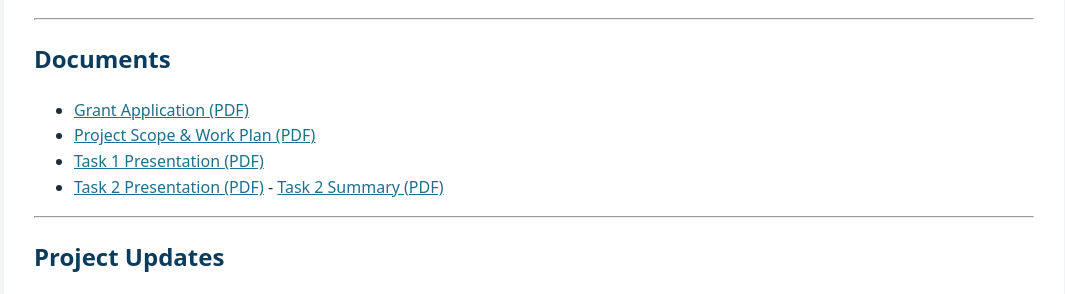
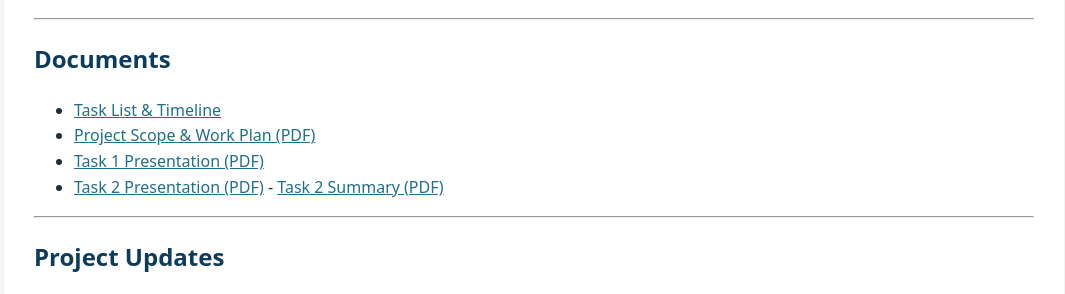
Before and after one commit to MAMRBAGOV/mamrba.gov, a Jekyll site: the page built from czm-grant.md, in a window 1280 px wide and 900 px high, scrolled down 1685 px. Shown: the part 161-455 px from the top of the window, without its empty margins (106-1171 px from the left). Built offline with Jekyll 4.4.1, drawn with Linux system fonts in a browser that asks for light colours.

Commit message:
Update czm-grant.md

```diff
--- a/czm-grant.md
+++ b/czm-grant.md
@@ -47,7 +47,7 @@ The project exemplifies local and regional partnerships by bringing together thr
 
 ## Documents
 
-- [Grant Application (PDF)](/assets/docs/CZM_Grant_Application.pdf)
+- [Task List & Timeline](/assets/docs/Project Schedule.pdf)
 - [Project Scope & Work Plan (PDF)](/assets/docs/CZM_Project_Scope.pdf)
 - [Task 1 Presentation (PDF)](/assets/docs/SCS-Kick-off-Presentation-20260106.pdf)
 - [Task 2 Presentation (PDF)](/assets/docs/UpdateMtg1Slides_02102026_MAUpperNS.pdf) - [Task 2 Summary (PDF)](/assets/docs/Task2Summary_02102026_MAUpperNS.pdf)
```
